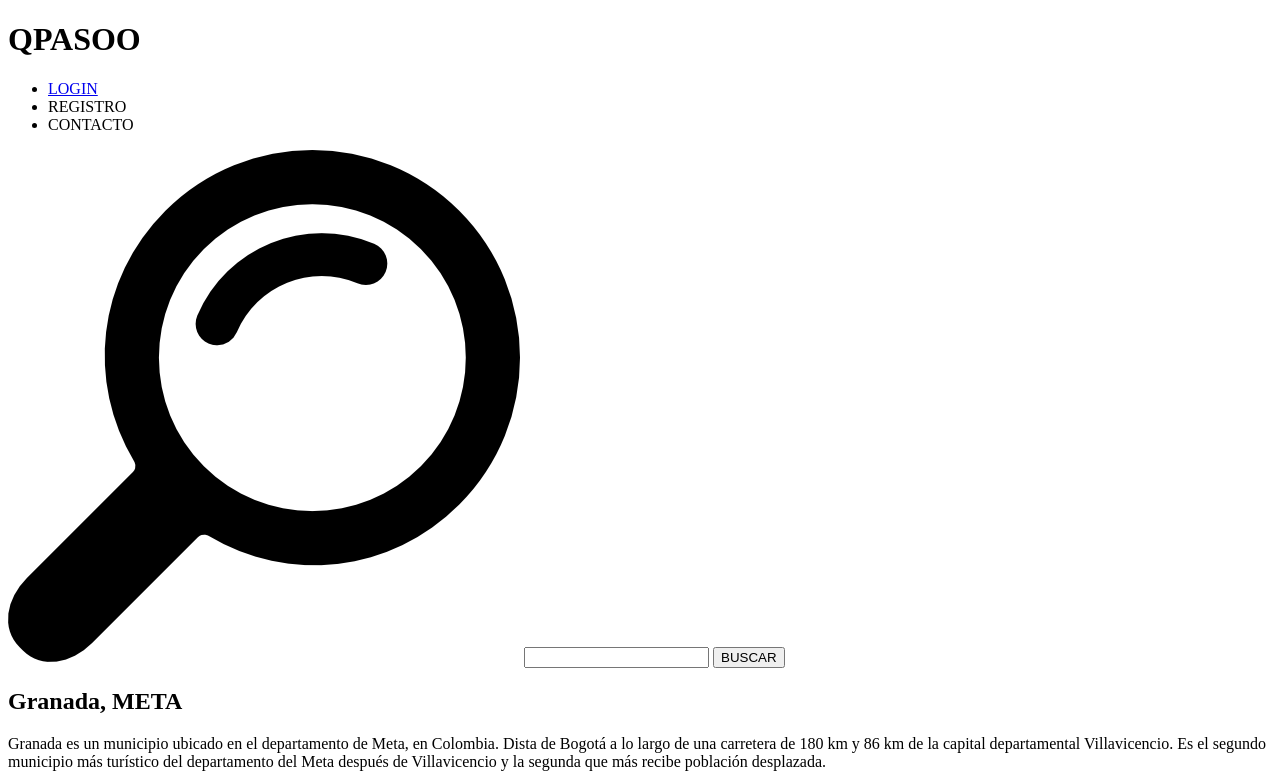
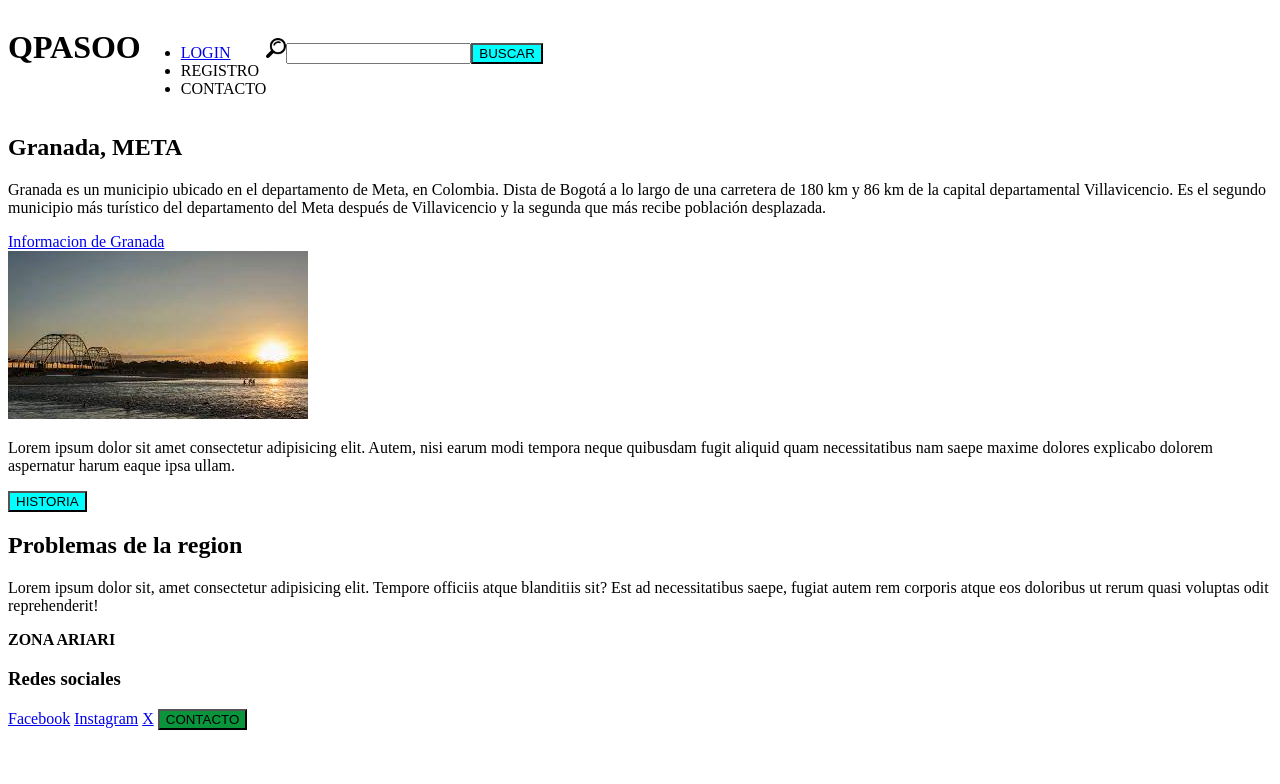
Before and after one commit to EdwinStack/Granada-Meta, a plain HTML site: page index.html in a window 1280 px wide. Shown: the top 784 px of the page. Drawn offline with Linux system fonts and the light colour scheme.

Commit message:
practica

```diff
--- a/imindex.css
+++ b/imindex.css
@@ -5,9 +5,11 @@ img {
 
 #Lupa {
     width: 20px;
-
+    height: 20px;
 }
 
-.LupaClase {
-height: 20px;
+.contenedor{
+    display: flex;
+    align-items: baseline;
+    flex-wrap: nowrap;
 }
--- a/index.html
+++ b/index.html
@@ -6,33 +6,33 @@
     <link rel="stylesheet" href="index.css">
     <title>ZONA ARIARI</title>
 </head>
-
-
+<link rel="stylesheet" href="imindex.css">
+<link rel="stylesheet" href="botonIndex.css">
 
 <body>
-    <header>
 
-        <h1>QPASOO</h1>
+    <header class="contenedor">
+
+    <h1>QPASOO</h1>
 
 
         <nav>
             <ul>
                 <li>
-                         <a href="./login.html">LOGIN</a>
-                </li>
-                <li>REGISTRO</li>
-                <li>CONTACTO</li>
+                         <a href="./login.html">LOGIN</a> </li>
+                         <li>REGISTRO</li>
+                          <li>CONTACTO</li>
             </ul>
         </nav>
         <img src="./64673.png" alt="Lupa" id="Lupa" class="LupaClase" >
 
         <input type="text">
         <button class="BotonRojo">BUSCAR </button>
+    </header>
 
         <h2>Granada, META</h2>
 
         <P>Granada es un municipio ubicado en el departamento de Meta, en Colombia. Dista de Bogotá a lo largo de una carretera de 180 km y 86 km de la capital departamental Villavicencio. Es el segundo municipio más turístico del departamento del Meta después de Villavicencio y la segunda que más recibe población desplazada.</P>
-    </header>
     <a href="https://es.wikipedia.org/wiki/Granada_(Meta)" target="_blank">Informacion de Granada</a>
     <div>
 
```
